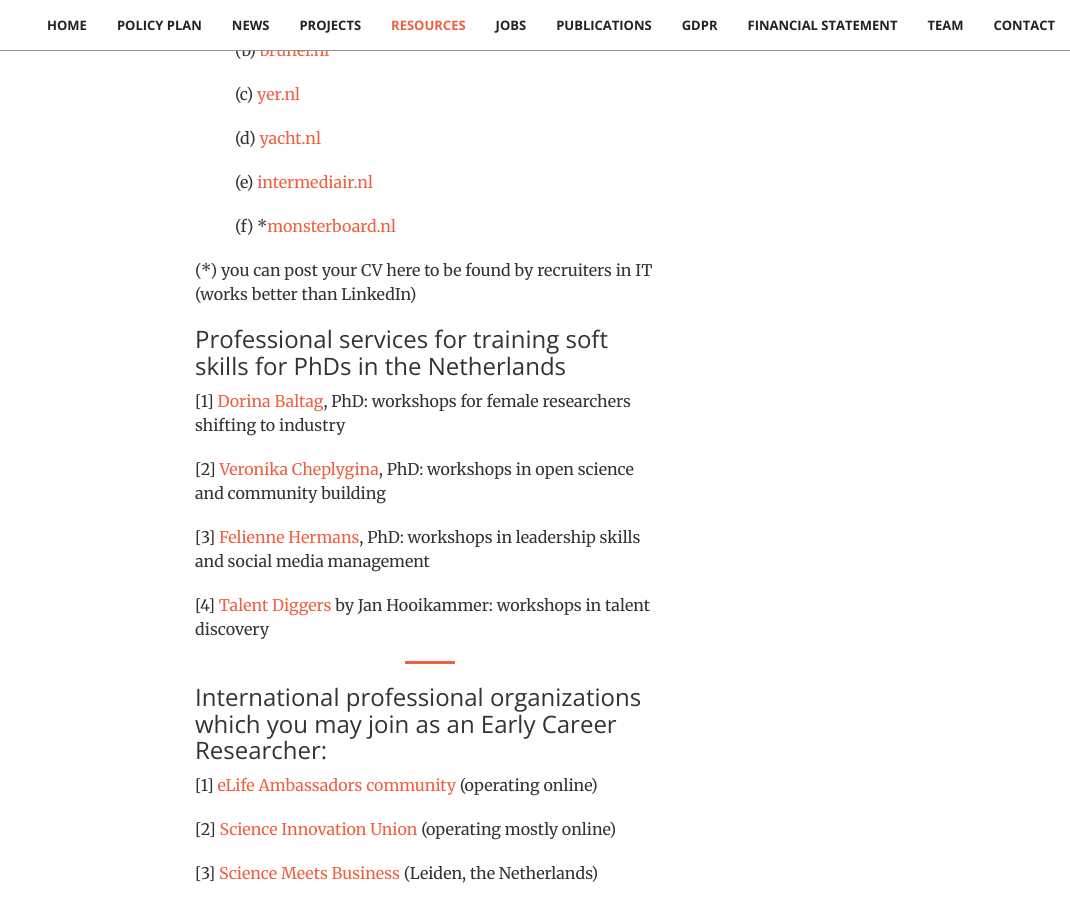
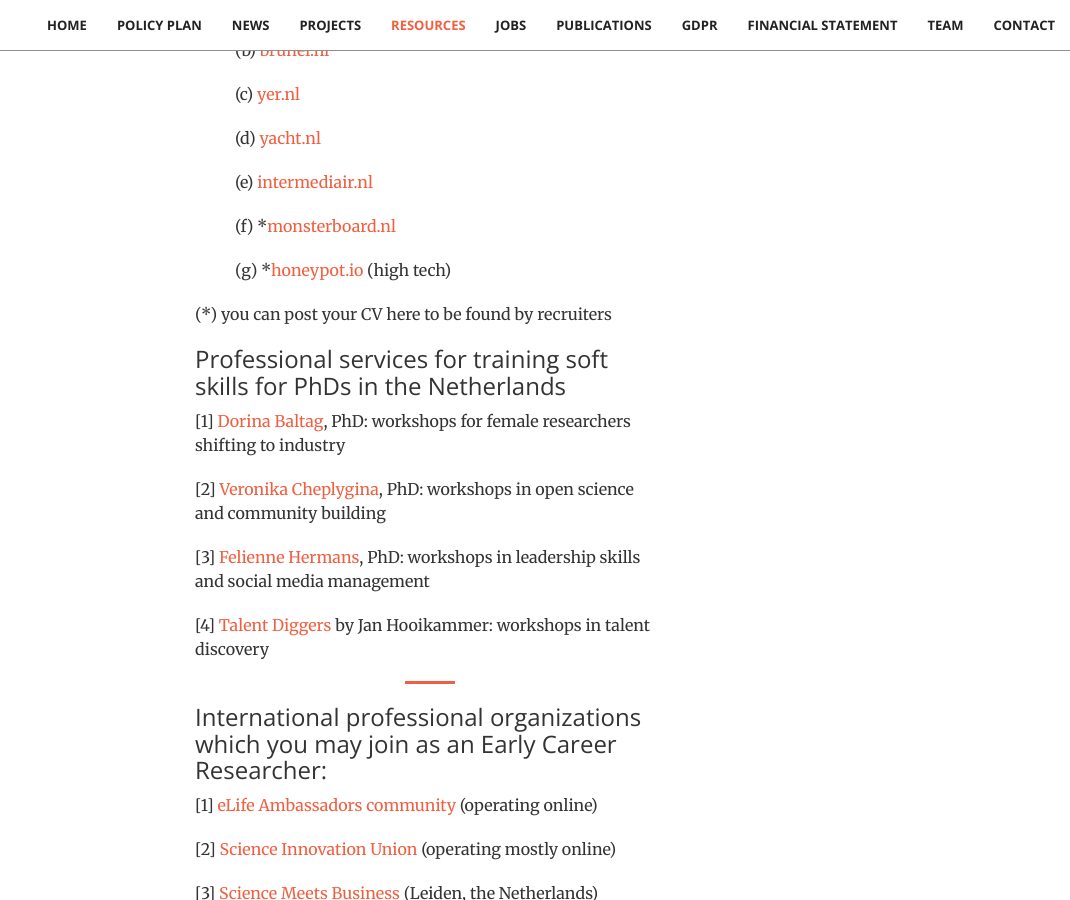
Before and after one commit to stichting-solaris/stichting-solaris.github.io, a Jekyll site: the page built from index.html, in a window 1280 px wide and 900 px high, scrolled down 10057 px. Shown: the whole window, without its empty margins (210-1280 px from the left). Built offline with Jekyll 4.4.1, drawn with Linux system fonts in a browser that asks for light colours.

Commit message:
Update resources.html

```diff
--- a/_includes/resources.html
+++ b/_includes/resources.html
@@ -41,7 +41,8 @@
                     <p class="tab">(d) <a href="https://www.yacht.nl/">yacht.nl</a></p>
                     <p class="tab">(e) <a href="https://www.intermediair.nl/">intermediair.nl</a></p>
                     <p class="tab">(f) *<a href="https://www.monsterboard.nl/">monsterboard.nl</a></p>
-               <p>(*) you can post your CV here to be found by recruiters in IT (works better than LinkedIn)</p>
+                    <p class="tab">(g) *<a href="https://www.honeypot.io/">honeypot.io</a> (high tech)</p>
+               <p>(*) you can post your CV here to be found by recruiters</p>
 
                 <h3 class="section-heading">Professional services for training soft skills for PhDs in the Netherlands</h3>
 
```
